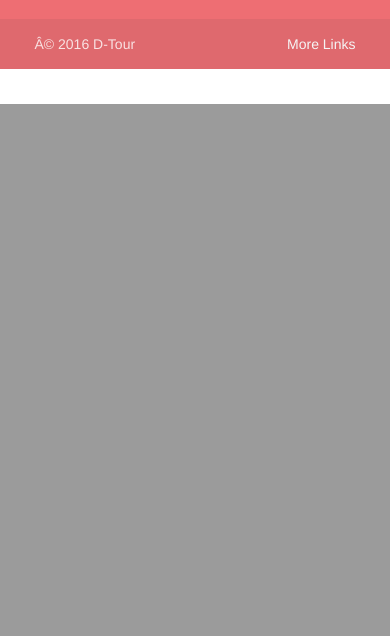
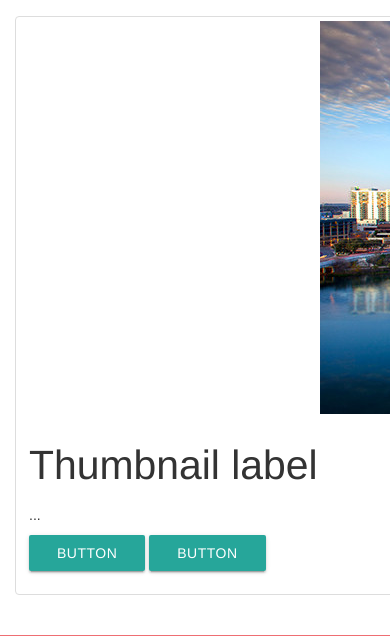
Before and after one commit to kouzial/project1, a PHP site: page / in a window 390 px wide; the page is wider, and only the part inside the window is pictured. Shown: the part 740-1376 px from the top of that part. Before the commit the page ends 844 px from the top of that part, so only its background shows below. Run offline with PHP 8.4, Linux system fonts and the light colour scheme; some libraries are stand-ins or nearby versions; some web fonts are replaced.

```diff
--- a/index.html
+++ b/index.html
@@ -36,10 +36,25 @@
  <input type="text" class="form-control" aria-label="Amount (to the nearest dollar)">
  <span class="input-group-addon"><i class="fa fa-search" aria-hidden="true"></i></i></span>
 </div>
-<div id="mapbod">
+<div class="row">
+<div class="col-md-8" id="mapbod">
     <body onload="Init()"> <!-- Call the JS method 'Init()' to display the google map when the web page is displayed (onload event) -->
   <!-- Dislay Google map here -->
   <div id='map-canvas' ></div>
+</div>
+
+
+  <div class="col-md-4 austininput">
+    <div class="thumbnail">
+      <img src="austinskyline.jpg" alt="austin">
+      <div class="caption">
+        <h3>Thumbnail label</h3>
+        <p>...</p>
+        <p><a href="#" class="btn btn-primary" role="button">Button</a> <a href="#" class="btn btn-default" role="button">Button</a></p>
+      </div>
+    </div>
+  </div>
+</div>
 </div>
  <footer class="page-footer">
 
--- a/style.css
+++ b/style.css
@@ -17,3 +17,15 @@
 		font-family: 'Arbutus', cursive;
 		margin-right:25px;
 	}
+  body {
+    display: flex;
+    min-height: 100vh;
+    flex-direction: column;
+  }
+
+  main {
+    flex: 1 0 auto;
+  }
+  .austininput{
+  	padding-top:17px;
+  }
```
Also changed, not shown: austinskyline.jpg (added).
